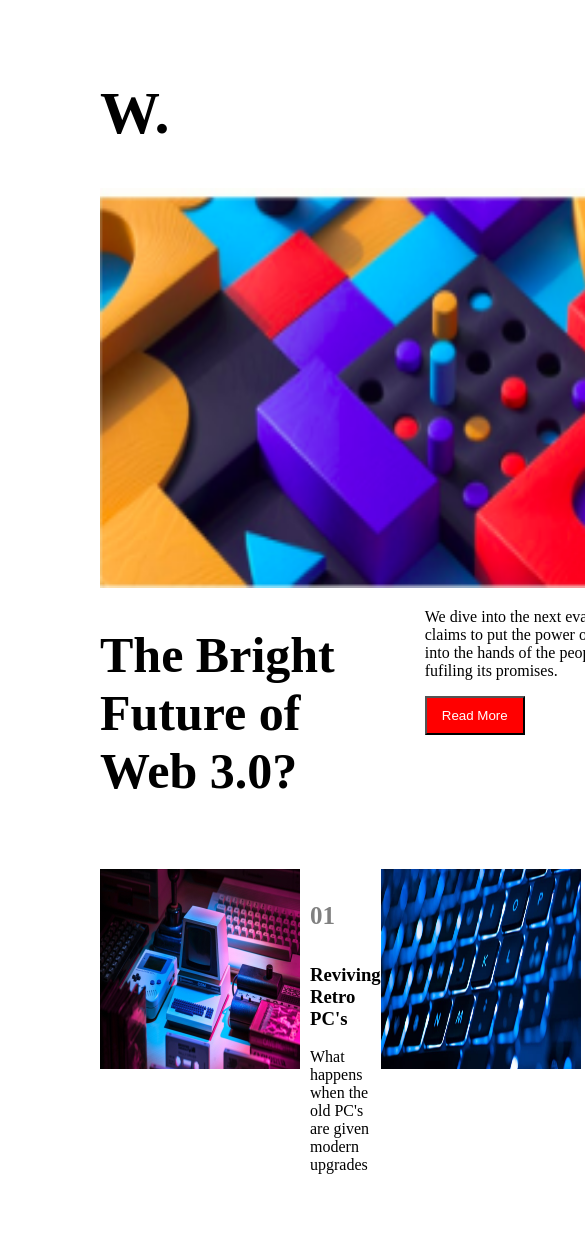
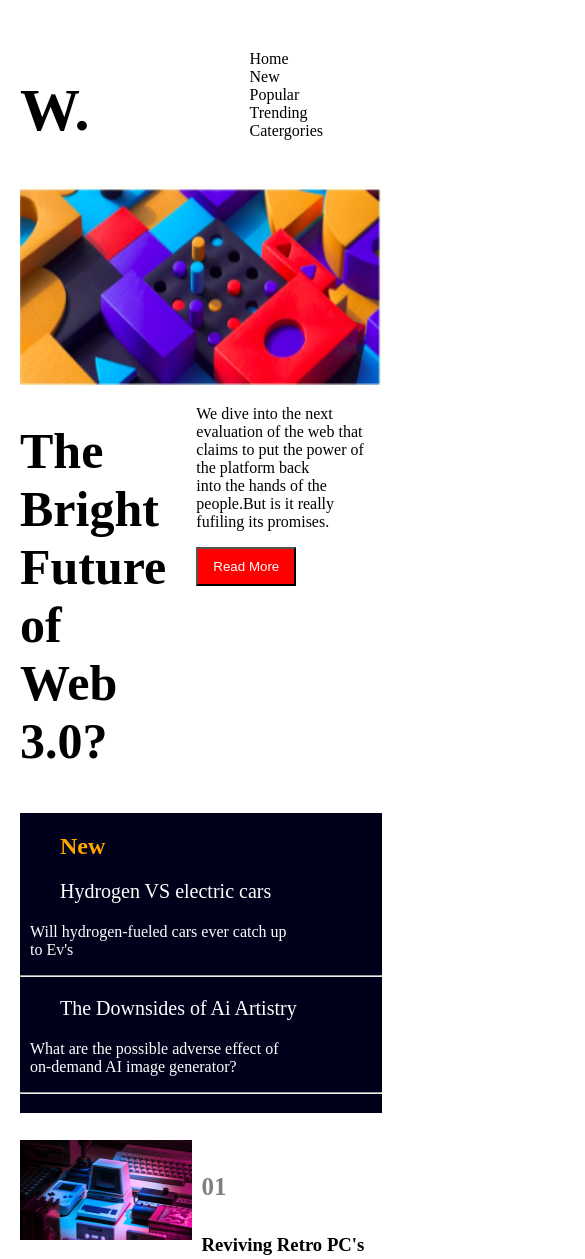
Before and after one commit to ReginaChege/Bright-future, a plain HTML site: page index.html in a window 390 px wide. Shown: the top 1259 px of the page, 585 px wide, since content can reach past the window. Before the commit the page ends 1198 px from the top, so only its background shows below. Drawn offline with Linux system fonts and the light colour scheme.

Commit message:
added media querry

```diff
--- a/index.html
+++ b/index.html
@@ -5,6 +5,7 @@
     <meta name="viewport" content="width=device-width, initial-scale=1.0">
     <title>Bright Future</title>
     <link rel="stylesheet" href="style.css">
+    <link rel="stylesheet" href="querry.css">
 </head>
 <body>
     <div>
--- /dev/null
+++ b/querry.css
@@ -0,0 +1,176 @@
+body {
+    margin-left: 100px;
+}
+
+#navbars a {
+    text-decoration: none;
+    padding: 15px 60px;
+    justify-content: space-between;
+    width: 100%;
+    margin-top: 70px;
+    color: black;
+}
+
+.nav {
+    display: flex;
+    margin-top: 50px;
+    gap: 400px;
+}
+
+.W {
+    font-size: 30px;
+    margin-top: -4%;
+}
+
+.cubid {
+    display: grid;
+    grid-template-columns: repeat(2, 1fr);
+    gap: 5%;
+}
+
+#cubid {
+    width: 700px;
+    height: 400px;
+}
+
+#first {
+    color: white;
+    font-weight: 50px;
+    font-size: 20px;
+    margin-left: 40px;
+}
+
+.side {
+    background-color: #00001a;
+    width: 500px;
+    height: 600px;
+}
+
+.paragraph {
+    margin-left: 40px;
+    color: white;
+}
+
+#new {
+    color: orange;
+    margin-left: 40px;
+}
+
+.bright {
+    display: flex;
+    gap: 90px;
+}
+
+.heading1 {
+    font-size: 50px;
+}
+
+button {
+    background-color: red;
+    color: white;
+    padding: 10px;
+    width: 100px;
+}
+
+.all {
+    display: grid;
+    grid-template-columns: repeat(3, 1fr);
+}
+
+h4 {
+    color: grey;
+    font-size: 25px;
+}
+
+.three {
+    display: flex;
+    gap: 10px;
+}
+
+#three {
+    width: 200px;
+    height: 200px;
+}
+
+/* Media Query Styling */
+
+@media only screen and (max-width: 768px) {
+    body {
+        margin-left: 50px;
+    }
+
+    .nav {
+        gap: 200px;
+    }
+
+    .cubid {
+        grid-template-columns: 1fr;
+        gap: 2%;
+    }
+
+    #cubid {
+        width: 100%;
+        height: 300px;
+    }
+
+    .side {
+        width: 100%;
+        height: 400px;
+    }
+
+    .paragraph {
+        margin-left: 20px;
+    }
+
+    .bright {
+        gap: 50px;
+    }
+
+    .all {
+        grid-template-columns: 1fr;
+    }
+
+    #three {
+        width: 100%;
+        height: 150px;
+    }
+}
+
+@media only screen and (max-width: 480px) {
+    body {
+        margin-left: 20px;
+    }
+
+    .nav {
+        gap: 100px;
+    }
+
+    .cubid {
+        gap: 1%;
+    }
+
+    #cubid {
+        height: 200px;
+    }
+
+    .side {
+        height: 300px;
+    }
+
+    .paragraph {
+        margin-left: 10px;
+    }
+
+    .bright {
+        gap: 30px;
+    }
+
+    .all {
+        grid-template-columns: 1fr;
+    }
+
+    #three {
+        width: 100%;
+        height: 100px;
+    }
+}
--- a/style.css
+++ b/style.css
@@ -12,7 +12,7 @@ color: black;
 .nav{
     display: flex;
     margin-top: 50px;
-    gap: 520px;
+    gap: 400px;
 }
 .W{
     font-size: 30px;
@@ -21,7 +21,7 @@ color: black;
 .cubid{
     display: grid;
     grid-template-columns: repeat(2,1fr);
-    gap: -5%;
+    gap: 5%;
 }
 #cubid{
     width: 700px;
```
